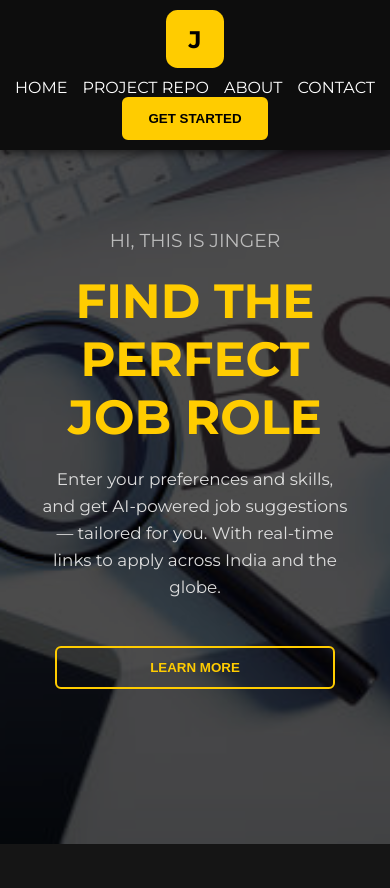
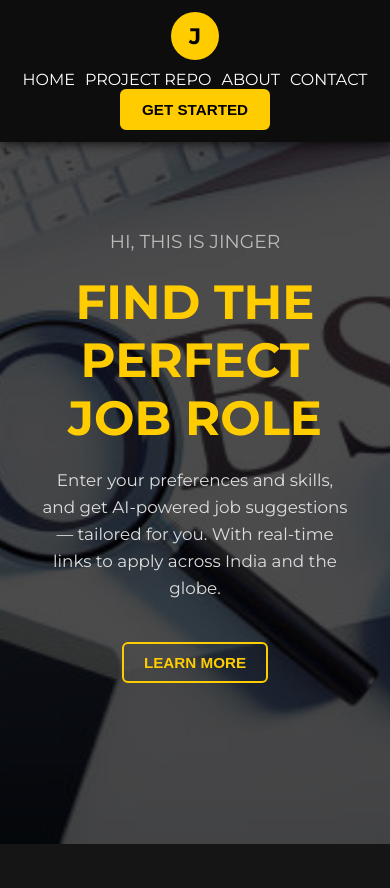
Before and after one commit to sharmasid100/job_finder, a Flask app: page / in a window 390 px wide. Shown: the top 888 px of the page. Run offline with Flask 3, Linux system fonts and the light colour scheme; some libraries are stand-ins or nearby versions.

Commit message:
Update landing.html

```diff
--- a/server/templates/landing.html
+++ b/server/templates/landing.html
@@ -250,56 +250,66 @@ section p {
   .navbar {
     flex-direction: column;
     align-items: center;
-    padding: 10px 15px; /* Narrower */
+    padding: 12px 20px;
     text-align: center;
   }
 
-  .logo-text {
+  .logo {
     justify-content: center;
-    align-items: center;
   }
 
   .logo-circle {
-    width: 58px;
-    height: 58px;
-    font-size: 1.5rem;
-    border-radius: 20%;
+    width: 48px;
+    height: 48px;
+    font-size: 1.4rem;
+    border-radius: 50%;
+  }
+
+  .logo-text {
+    opacity: 1 !important;
+    transform: none !important;
+    font-size: 1.3rem;
+    color: #ffcc00;
   }
 
   .navbar ul {
     flex-direction: row;
     justify-content: center;
     flex-wrap: wrap;
-    gap: 15px;
-    margin: 10px 0 0;
+    gap: 10px;
+    margin-top: 10px;
     padding: 0;
     width: 100%;
   }
 
   .navbar div:last-child {
-    display: none; /* hide original button block in navbar */
+    display: none; /* hides right-side button in navbar */
   }
 
   .cta-wrapper {
-    flex-direction: column;
+    flex-direction: row;
+    justify-content: center;
     gap: 12px;
-  }
-
-  .cta-wrapper a {
-    margin: 5px 0;
+    flex-wrap: wrap;
+    margin-bottom: 10px;
   }
 
   .cta-button,
   .cta-button-start {
-    width: 100%;
-    max-width: 280px;
+    width: auto;
+    padding: 10px 20px;
+    font-size: 0.95rem;
   }
 
   .click-label {
-    margin-top: 8px;
+    margin-top: 6px;
+    font-size: 13px;
     text-align: center;
+    transform: rotate(-5deg);
+    animation: pulse 1.5s infinite;
   }
 }
+
 
 
   </style>
```
